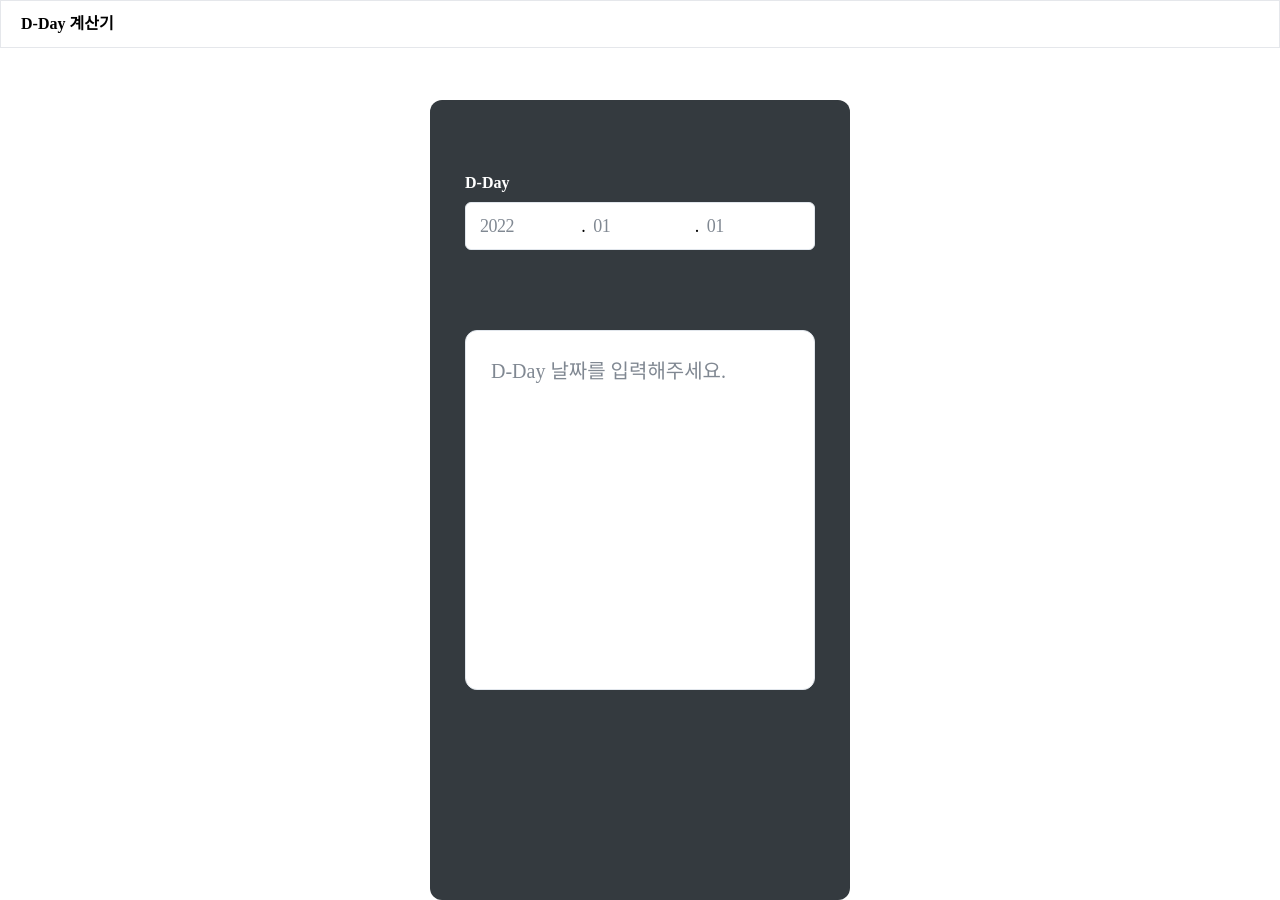
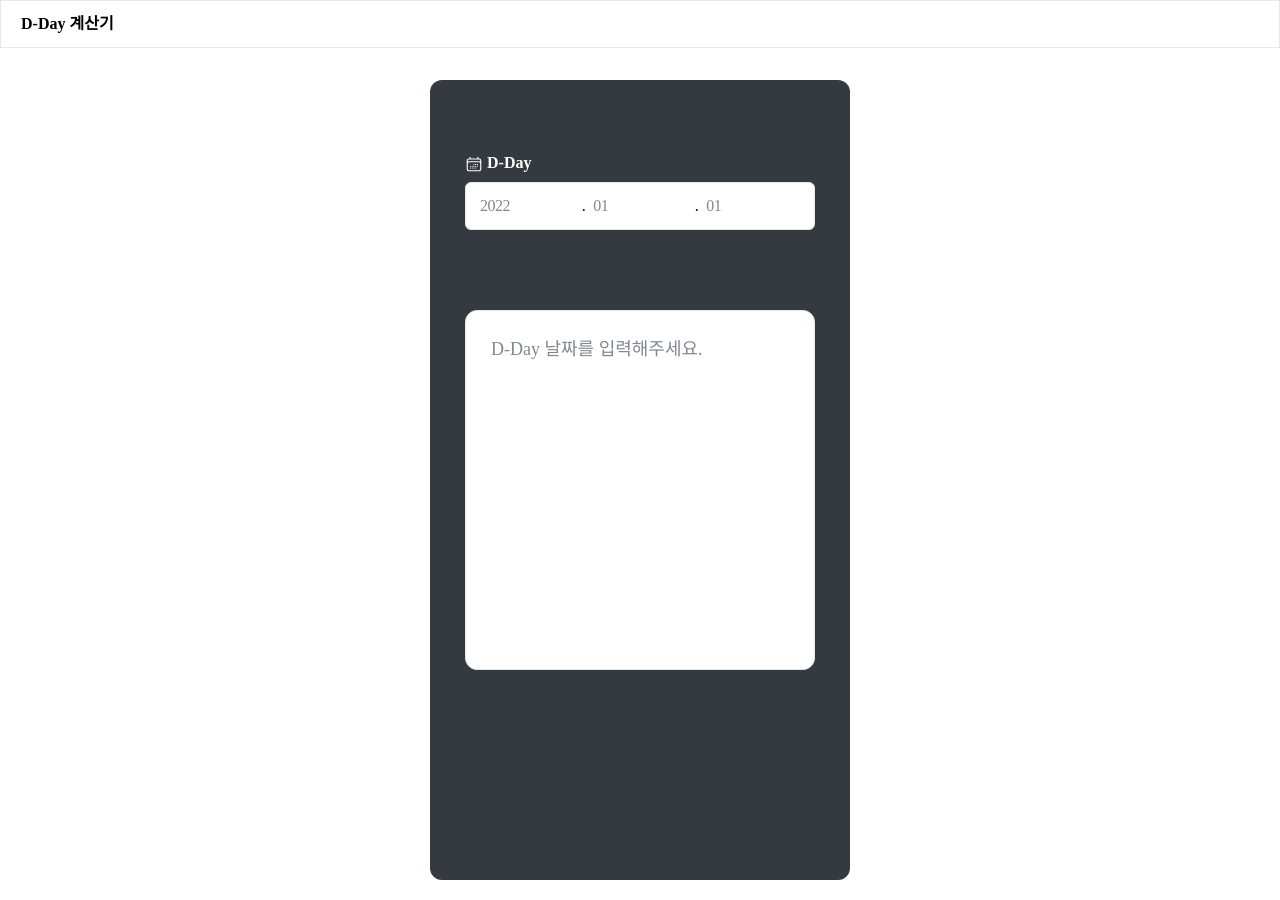
Before and after one commit to hst2570/caculater, a Nuxt app: page /d-day in a window 1280 px wide. Built offline with nearby package versions, Linux system fonts and the light colour scheme; a web font is replaced by a local one.

Commit message:
디자인 조정

```diff
--- a/assets/css/main.css
+++ b/assets/css/main.css
@@ -23,7 +23,7 @@
     .pc .main {
         max-width: 420px;
         min-height: 800px;
-        margin: 100px auto 0;
+        margin: 80px auto 0;
         position: relative;
         @apply rounded-[12px] overflow-hidden;
     }
@@ -53,6 +53,10 @@
     }
 
     .shareBtn {
-        @apply absolute right-[10px] top-[10px];
+        @apply absolute right-[20px] top-[20px];
+    }
+
+    .calendarIcon {
+        @apply w-[18px] h-[18px] inline-block text-white;
     }
 }
--- a/components/common/DateInput.vue
+++ b/components/common/DateInput.vue
@@ -33,7 +33,6 @@
     const day = ref(inputedDate?.[2]);
     const monthText = ref();
     const dayText = ref();
-    const formated = ref(props.value);
 
     const formatedDate = (date) => {
         if (date.length > 4) {
@@ -71,13 +70,13 @@
 <style scoped>
     .textField {
         @apply flex flex-row items-center gap-[8px] relative;
-        @apply font-pre font-normal not-italic text-[18px] leading-[6px] tracking-[-0.5px] text-black;
+        @apply font-pre font-normal not-italic text-[16px] leading-[6px] tracking-[-0.5px] text-black;
         @apply bg-white rounded-[6px] box-border border-grey-200 border p-[14px] h-[48px];
     }
 
     .textField input[type='text'] {
         caret-color: black;
-        @apply font-pre font-normal not-italic text-[18px] leading-[6px] tracking-[-0.5px] text-black w-[100%];
+        @apply font-pre font-normal not-italic text-[16px] leading-[6px] tracking-[-0.5px] text-black w-[100%];
     }
 
     .textField input[type='text']::placeholder {
@@ -89,7 +88,7 @@
     }
 
     .textField:focus-within {
-        @apply border-grey-800;
+        @apply border-black;
     }
 
     .textField span {
--- a/components/common/Share.vue
+++ b/components/common/Share.vue
@@ -1,5 +1,15 @@
 <template>
-    <button class="share" @click="share">공유하기</button>
+    <button class="share" @click="share">
+        <svg xmlns="http://www.w3.org/2000/svg" fill="none" viewBox="0 0 24 24" stroke-width="1.5" stroke="currentColor" class="shareIcon">
+            <path
+                stroke-linecap="round"
+                stroke-linejoin="round"
+                d="M7.217 10.907a2.25 2.25 0 100 2.186m0-2.186c.18.324.283.696.283 1.093s-.103.77-.283 1.093m0-2.186l9.566-5.314m-9.566 7.5l9.566 5.314m0 0a2.25 2.25 0 103.935 2.186 2.25 2.25 0 00-3.935-2.186zm0-12.814a2.25 2.25 0 103.933-2.185 2.25 2.25 0 00-3.933 2.185z"
+            />
+        </svg>
+
+        공유하기
+    </button>
 </template>
 <script setup>
     const props = defineProps({
@@ -35,4 +45,8 @@
         padding: 5px;
         font-size: 12px;
     }
+
+    .shareIcon {
+        @apply inline-block h-[12px] w-[12px];
+    }
 </style>
--- a/pages/d-day/index.vue
+++ b/pages/d-day/index.vue
@@ -5,7 +5,16 @@
             <div class="content">
                 <div class="dateContainer">
                     <div class="date">
-                        <label for="d-day">D-Day</label>
+                        <label for="d-day">
+                            <svg xmlns="http://www.w3.org/2000/svg" fill="none" viewBox="0 0 24 24" stroke-width="1.5" stroke="currentColor" class="calendarIcon">
+                                <path
+                                    stroke-linecap="round"
+                                    stroke-linejoin="round"
+                                    d="M6.75 3v2.25M17.25 3v2.25M3 18.75V7.5a2.25 2.25 0 012.25-2.25h13.5A2.25 2.25 0 0121 7.5v11.25m-18 0A2.25 2.25 0 005.25 21h13.5A2.25 2.25 0 0021 18.75m-18 0v-7.5A2.25 2.25 0 015.25 9h13.5A2.25 2.25 0 0121 11.25v7.5m-9-6h.008v.008H12v-.008zM12 15h.008v.008H12V15zm0 2.25h.008v.008H12v-.008zM9.75 15h.008v.008H9.75V15zm0 2.25h.008v.008H9.75v-.008zM7.5 15h.008v.008H7.5V15zm0 2.25h.008v.008H7.5v-.008zm6.75-4.5h.008v.008h-.008v-.008zm0 2.25h.008v.008h-.008V15zm0 2.25h.008v.008h-.008v-.008zm2.25-4.5h.008v.008H16.5v-.008zm0 2.25h.008v.008H16.5V15z"
+                                />
+                            </svg>
+                            D-Day
+                        </label>
                         <CommonDateInput name="d-day" :value="dDay" :placeholder="'ex) 2022-01-01'" @set-value="setDateValue" />
                     </div>
                 </div>
@@ -187,7 +196,7 @@
         font-family: 'Pretendard';
         font-style: normal;
         font-weight: 500;
-        font-size: 20px;
+        font-size: 18px;
         color: #21272a;
         position: relative;
     }
--- a/pages/date/index.vue
+++ b/pages/date/index.vue
@@ -188,7 +188,7 @@
         font-family: 'Pretendard';
         font-style: normal;
         font-weight: 500;
-        font-size: 20px;
+        font-size: 18px;
         color: #21272a;
         position: relative;
     }
```
Also changed, not shown: 1 other file (tests, documents, lock files or other folders).
